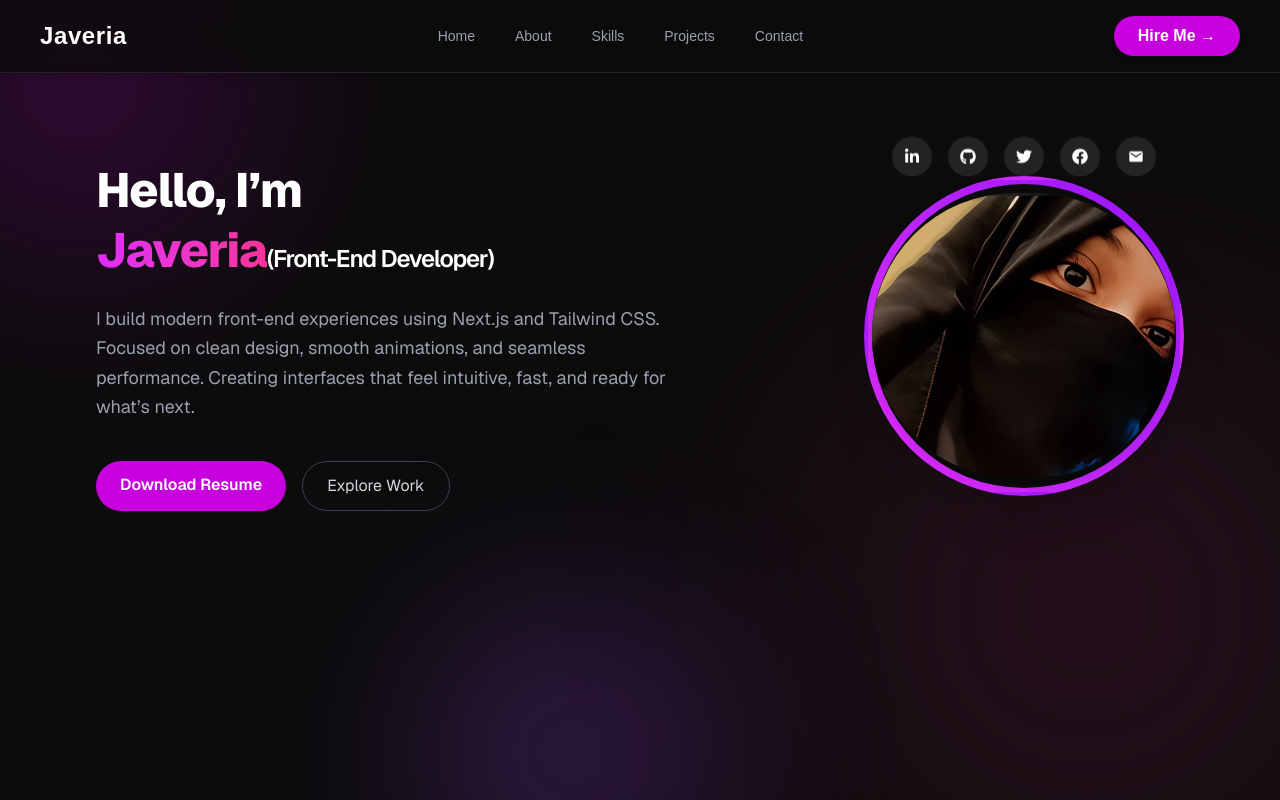
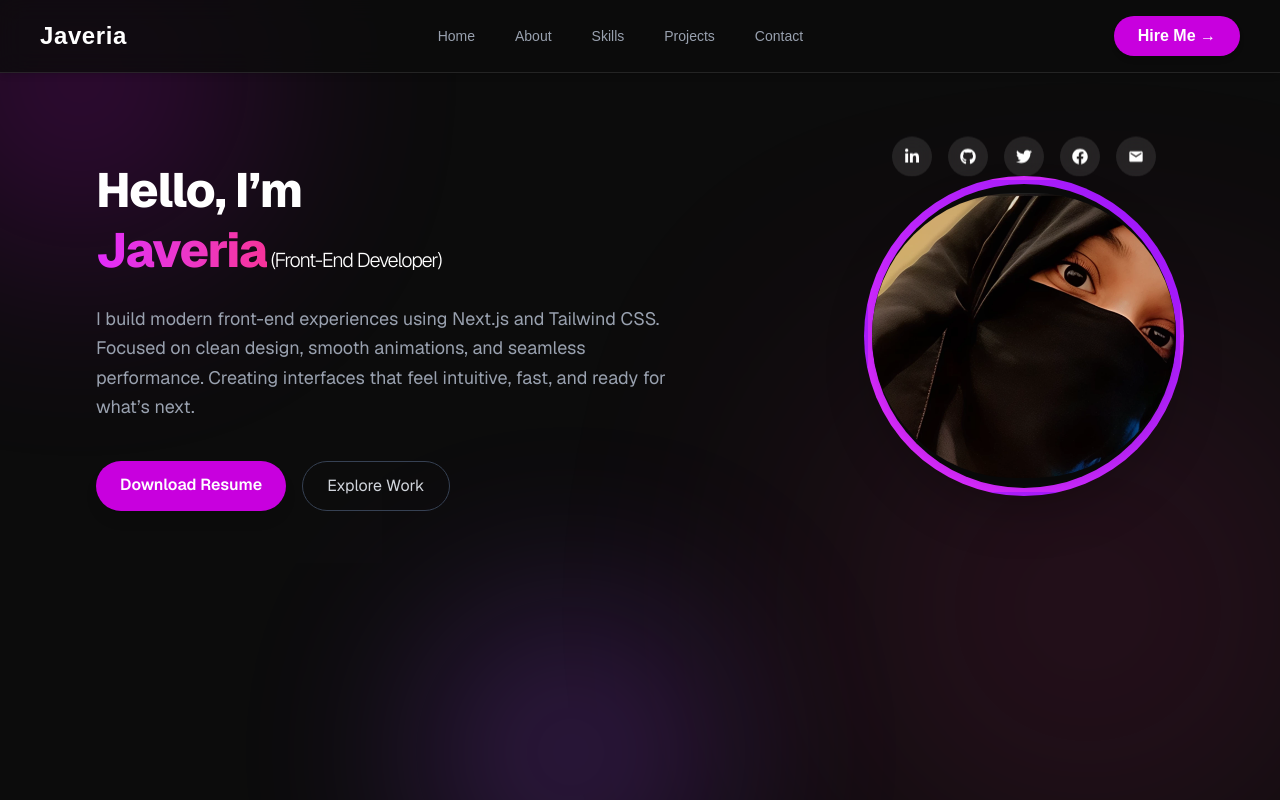
Before and after one commit to javeri-a/Portfolio_website, a Next.js app: page / in a window 1280 px wide. Shown: the top 800 px of the page. Built offline with nearby package versions, Linux system fonts and the light colour scheme.

Commit message:
bit changes

```diff
--- a/src/app/herosec/page.tsx
+++ b/src/app/herosec/page.tsx
@@ -56,7 +56,7 @@ export default function Home() {
               <span className="bg-gradient-to-r  from-fuchsia-500 to-pink-500 text-transparent bg-clip-text">
                 Javeria
               </span>
-              <span className='text-2xl bg-clip-text  font-semibold'>(Front-End Developer)</span>
+              <span className='text-xl bg-clip-text  font-light'>  (Front-End Developer)</span>
             </h1>
 
             <p className="text-base md:text-lg text-gray-400 leading-relaxed">
```
